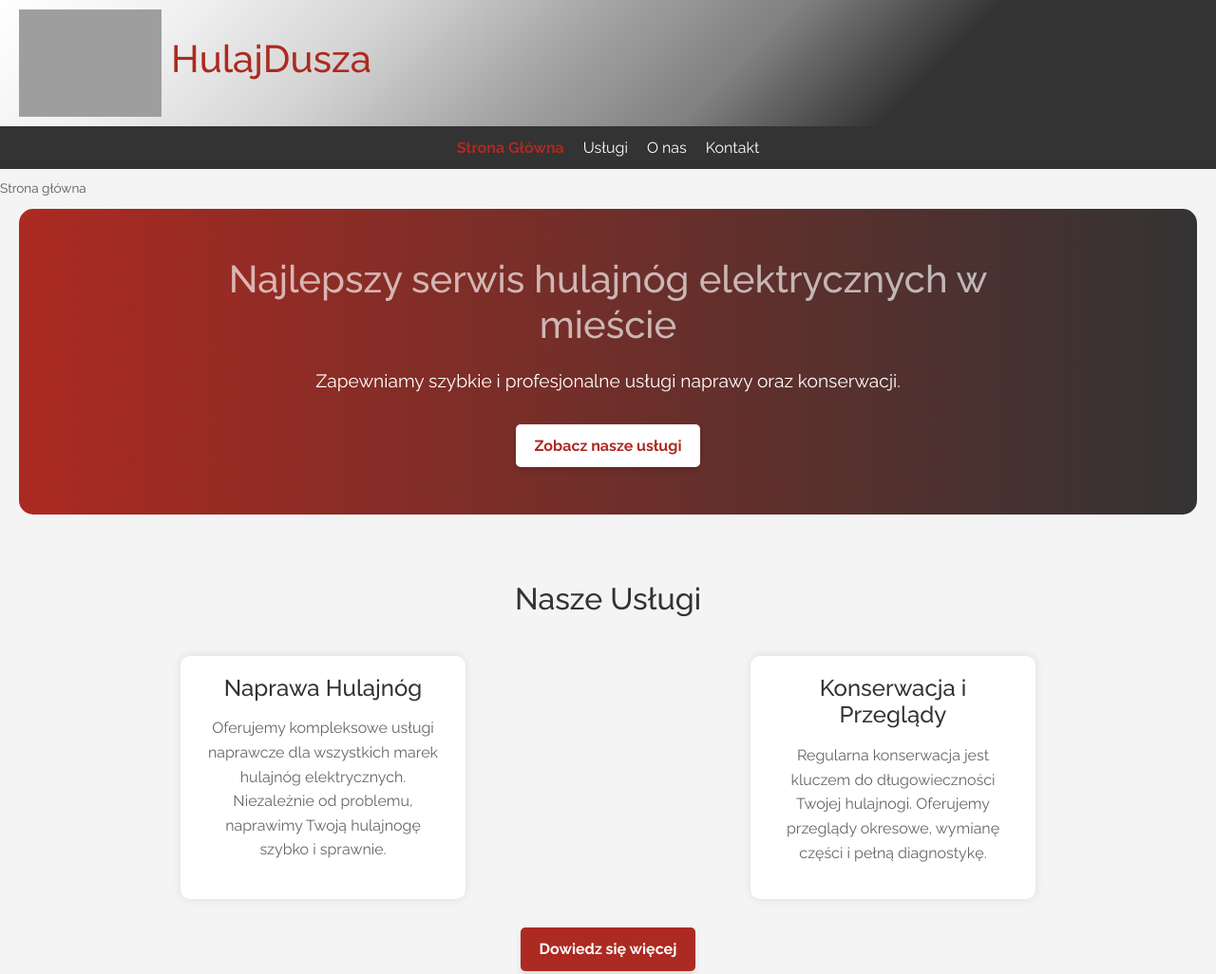
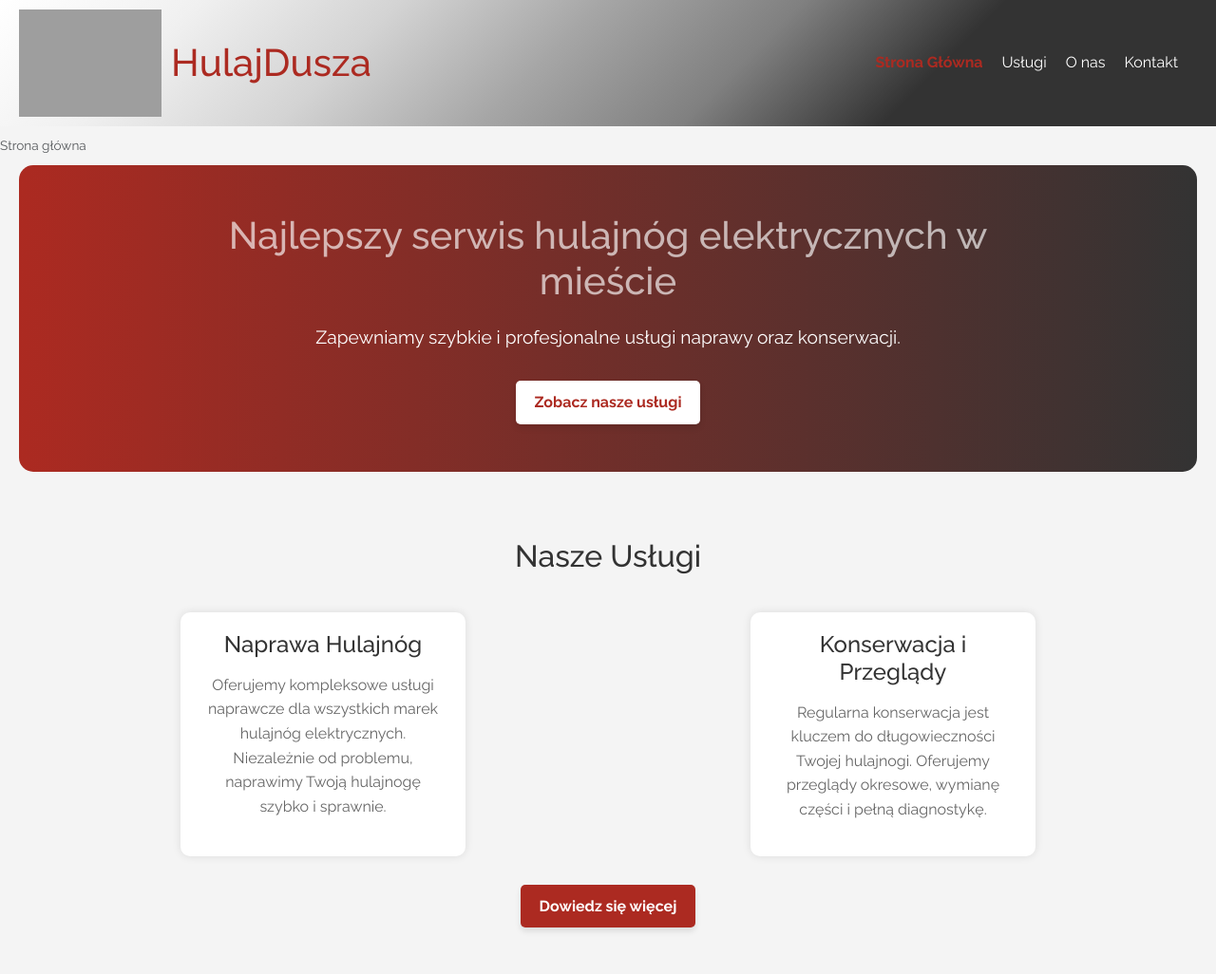
Before and after one commit to reisene/HulajDusza-serwis, a website: page public_html/index.html in a window 1280 px wide. Shown: the top 1026 px of the page at 95% size. Drawn offline with nearby package versions, Linux system fonts and the light colour scheme; grey boxes are pictures that could not be loaded.

Commit message:
zmiany w header
przeniesienie menu do header i dostosowanie wygladu

```diff
--- a/public_html/css/style.css
+++ b/public_html/css/style.css
@@ -14,19 +14,20 @@ header {
     background: linear-gradient(135deg, white 0%, #f0f0f0 15%, #d3d3d3 30%, #a6a6a6 45%, #808080 60%, #333 75%, #333 100%);
     color: #fff;
     display: flex;
-    flex-direction: column;
-    justify-content: flex-start;
-    align-items: flex-start;
+    flex-direction: row;
+    justify-content: space-between; /* Zmiana na space-between */
+    align-items: center;  /* Wyrównanie elementów pionowo */
     padding: 10px 20px;
     position: relative;
     z-index: 1000; /* Ensure header is above other elements */
     margin-bottom: auto;
+    transition: padding 0.3s ease-in-out;
 }
 
 .header-left {
     display: flex;
     align-items: center;
-    width: 100%;
+    width: auto;
     justify-content: flex-start;
 }
 
@@ -34,11 +35,13 @@ header {
     width: 150px;
     height: auto;
     margin-right: 10px;
+    transition: width 0.3s ease-in-out;
 }
 
 .header-left h1 {
     color: #ac2a21; /* Blood red color */
     font-family: 'Raleway', 'Trebuchet MS', sans-serif; /* Font stack */
+    margin: 0; /* Dodano margin 0 dla wyrównania */
 }
 
 .menu-icon, .close-icon {
@@ -49,12 +52,15 @@ header {
     margin-left: 10px; /* Space between icons */
 }
 
+/* Stylizacja menu */
 nav.menu {
-    background-color: #333;
+    display: flex;
+    justify-content: flex-end; /* Wyrównanie menu do prawej */
+    align-items: center; /* Wyrównanie pionowe */
     color: #fff;
     text-align: center;
     padding: 10px;
-    width: 100%;
+    width: auto;
     position: relative;
     z-index: 999;
 }
@@ -90,6 +96,12 @@ nav.menu ul li a:hover {
     padding: 5px;
 }
 
+/* Stylizacja ikony menu (hamburger) */
+.menu-icon, .close-icon {
+    display: none; /* Ukrycie ikony hamburgera na desktopie */
+}
+
+/* Stylizacja breadcrumbs */
 .breadcrumb {
     background-color: transparent;
     padding: 5px 0 0 0; /* Adjusted to reduce space */
@@ -111,19 +123,22 @@ nav.menu ul li a:hover {
 }
 
 /* Style dla sticky menu i nagłówka */
-header.sticky,
-nav.menu.sticky {
+header.sticky {
     position: fixed;
     width: 100%;
     z-index: 1000;
-    box-shadow: 0 2px 5px rgba(0,0,0,0.1); /* Dodaje cień pod nagłówkiem i menu */
+
 }
 
 header.sticky {
     top: 0;
+    box-shadow: 0 2px 5px rgba(0,0,0,0.1); /* Dodaje cień pod nagłówkiem i menu */
 }
 
-
+header.sticky .header-left,
+nav.menu.sticky ul {
+    align-items: center;
+}
 
 /* Mobile accesibility */
 @media (max-width: 768px) {
@@ -138,6 +153,10 @@ header.sticky {
 
     .header-left .logo {
         width: 120px;
+    }
+
+    header.sticky .header-left .logo {
+        width: 80px;
     }
 
     .header-left h1 {
@@ -191,6 +210,13 @@ header.sticky {
         color: #fff;
         text-align: left;
         text-decoration: none;
+    }
+
+    .menu-icon, .close-icon {
+        display: block; /* Pokaż ikony hamburgera na urządzeniach mobilnych */
+        align-self: flex-end;
+        margin-right: 20px;
+        cursor: pointer;
     }
 }
 
--- a/public_html/index.html
+++ b/public_html/index.html
@@ -37,7 +37,7 @@
     <link rel="manifest" href="manifest.json">
     <meta name="msapplication-TileColor" content="#ffffff">
     <meta name="msapplication-TileImage" content="icons/ms-icon-144x144.png">
-    <meta name="theme-color" content="#b31f1f">
+    <meta name="theme-color" content="#ac2a21">
     <meta name="msapplication-config" content="browserconfig.xml">
 
     <!-- Google Fonts -->
@@ -171,8 +171,7 @@
                 <img src="/img/Logo/HulajDusza_logo.png" alt="HulajDusza Logo" class="logo">
                 <h1 class="raleway-header">HulajDusza</h1>
             </div>
-        </header>
-        <nav class="menu">
+            <nav class="menu">
             <img src="icons/menu_24dp_B31F1F_FILL0_wght400_GRAD0_opsz24.svg" alt="Menu Icon" class="menu-icon" >
             <img src="icons/close_24dp_B31F1F_FILL0_wght400_GRAD0_opsz24.svg" alt="Close Icon" class="close-icon" style="display: none;">
             <ul>
@@ -182,6 +181,8 @@
                 <li><a href="contact.html">Kontakt</a></li>
             </ul>
         </nav>
+        </header>
+
 
         <nav aria-label="breadcrumb">
             <ol class="breadcrumb">
--- a/public_html/js/script.js
+++ b/public_html/js/script.js
@@ -45,17 +45,35 @@ $(document).ready(function () {
     const stickyHeader = $('header');
     const stickyMenu = $('nav.menu');
     const sticky = stickyHeader.offset().top;
+    const logo = $('.header-left img'); // Select your logo image
 
     function makeSticky() {
-        if ($(window).scrollTop() > sticky) {
+        const scrollTop = $(window).scrollTop();
+
+        // Sticky header and menu
+        if (scrollTop > sticky) {
             stickyHeader.addClass('sticky');
             stickyMenu.addClass('sticky');
-            stickyMenu.css('top', stickyHeader.outerHeight() + 'px'); // Ustawiamy menu poniżej nagłówka
         } else {
             stickyHeader.removeClass('sticky');
             stickyMenu.removeClass('sticky');
-            stickyMenu.css('top', '0px'); // Resetujemy pozycję menu
         }
+
+        // Logo and header scaling
+        const maxLogoScale = 150; // Original width
+        const minLogoScale = 100; // Reduced width in sticky state
+        const maxScroll = 300; // Adjust this value to set when the scaling stops
+
+        let logoWidth = maxLogoScale - (scrollTop / maxScroll) * (maxLogoScale - minLogoScale);
+        if (logoWidth < minLogoScale) logoWidth = minLogoScale;
+        logo.css('width', logoWidth + 'px');
+
+        const maxPadding = 10; // Original padding top/bottom
+        const minPadding = 5;  // Reduced padding in sticky state
+
+        let headerPadding = maxPadding - (scrollTop / maxScroll) * (maxPadding - minPadding);
+        if (headerPadding < minPadding) headerPadding = minPadding;
+        stickyHeader.css('padding', headerPadding + 'px 20px');
     }
 
     $(window).scroll(makeSticky);
```
Also changed, not shown: public_html/about.html (+2 -2 lines), public_html/contact.html (+2 -2 lines), public_html/content/cookies.html (+2 -1 lines), public_html/content/pricing.html (+1 -1 lines), public_html/content/privacy.html (+1 -1 lines), public_html/services.html (+4 -3 lines), src/about.html (+1 -1 lines), src/contact.html (+2 -2 lines), src/index.html (+3 -2 lines), src/services.html (+3 -2 lines), 1 other file.
